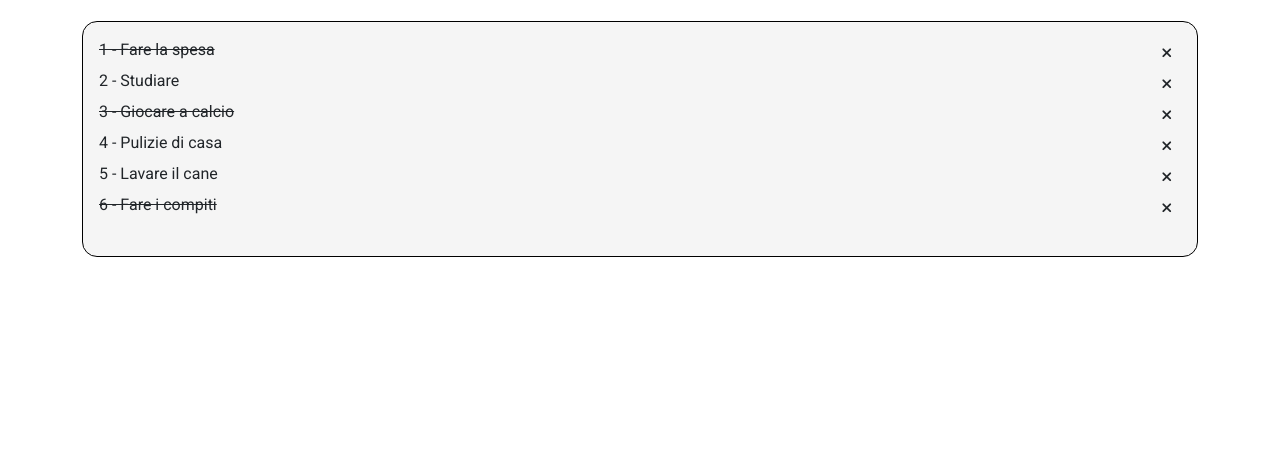
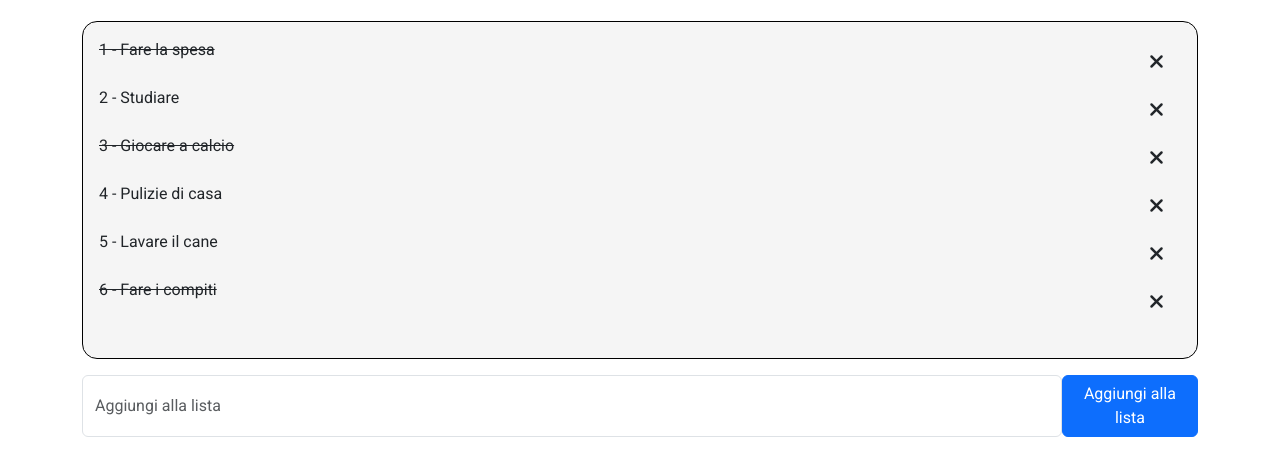
Before and after one commit to albertostizzoli/vue-todolist, a plain HTML site: page index.html in a window 1280 px wide. Shown: the part 67-542 px from the top of the page. Drawn offline with nearby package versions, Linux system fonts and the light colour scheme.

Commit message:
Added Button and Input in HTML

```diff
--- a/index.html
+++ b/index.html
@@ -28,10 +28,16 @@
                                 <div class="cursor-pointer" @click="changeDone(index)">
                                      {{index + 1}} - {{item.text}}
                                 </div>
-                                <button class="btn btn-square btn-sm"><i class="fa-solid fa-xmark" @click="removeTask(index)"></i></button>
+                                <button class="btn btn-square btn-lg"><i class="fa-solid fa-xmark" @click="removeTask(index)"></i></button>
                             </li>
                         </ul>
                     </div>
+                </div>
+            </div>
+            <div class="row mt-3">
+                <div class="col-12 d-flex">
+                    <input type="text" placeholder="Aggiungi alla lista" class="form-control" v-model="newTask">
+                    <button class="btn btn-primary">Aggiungi alla lista</button>
                 </div>
             </div>
         </div>
```
